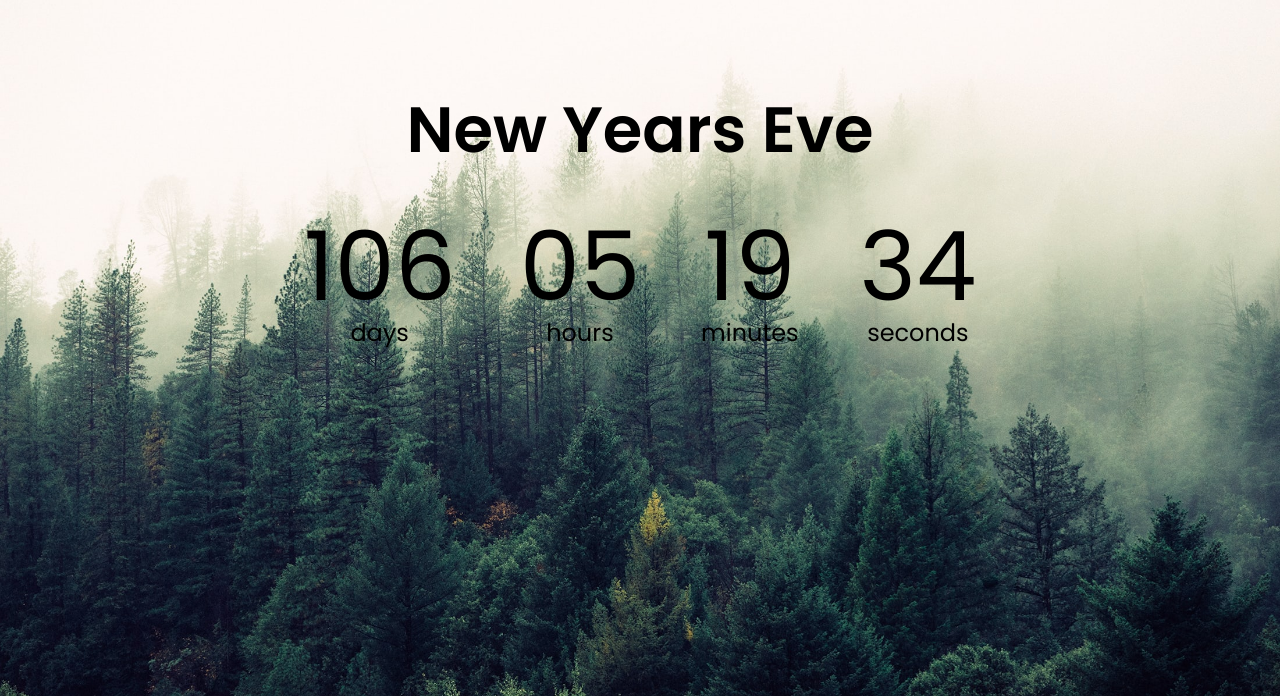
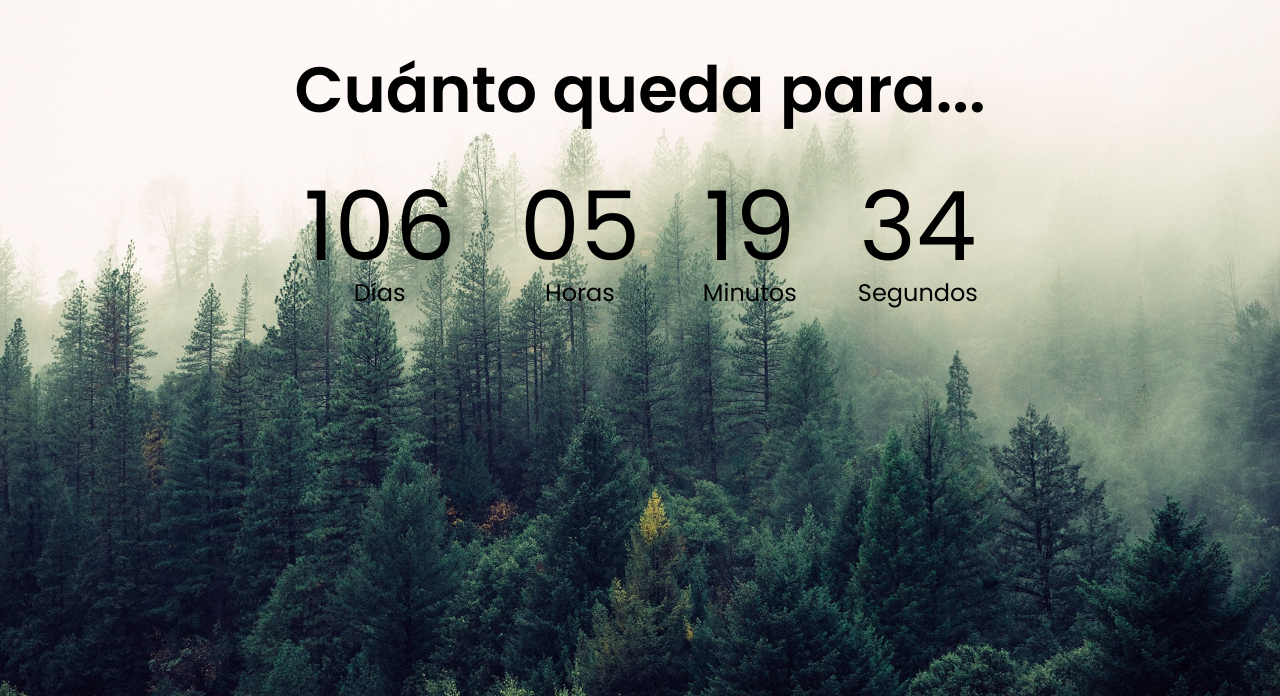
Before and after one commit to davibern/countdown-timer, a plain HTML site: page index.html in a window 1280 px wide. Shown: the part 104-800 px from the top of the page. Drawn offline with Linux system fonts and the light colour scheme.

Commit message:
Version 1.2 - Traduccion de los textos
Traduzco los textos a mostrar en pantalla para que salgan en español

```diff
--- a/index.html
+++ b/index.html
@@ -3,28 +3,28 @@
 <head>
     <meta charset="UTF-8">
     <meta name="viewport" content="width=device-width, initial-scale=1.0">
-    <title>CountDown Timer</title>
+    <title>Contador de Tiempo</title>
     <link rel="stylesheet" href="./styles/style.css">
 </head>
 <body>
-    <h1>New Years Eve</h1>
+    <h1>Cuánto queda para...</h1>
 
     <div class="countdown-container">
         <div class="countdown-el days-c">
             <p class="big-text" id="days">0</p>
-            <span>days</span>
+            <span>Días</span>
         </div>
         <div class="countdown-el hours-c">
             <p class="big-text" id="hours">0</p>
-            <span>hours</span>
+            <span>Horas</span>
         </div>
         <div class="countdown-el minutes-c">
             <p class="big-text" id="mins">0</p>
-            <span>minutes</span>
+            <span>Minutos</span>
         </div>
         <div class="countdown-el seconds-c">
             <p class="big-text" id="seconds">0</p>
-            <span>seconds</span>
+            <span>Segundos</span>
         </div>
     </div>
     <script src="./scripts/script.js"></script>
--- a/styles/style.css
+++ b/styles/style.css
@@ -19,7 +19,7 @@ body {
 
 h1 {
     font-size: 4em;
-    margin-top: -10rem;
+    margin-top: -15rem;
 }
 
 .countdown-container {
```
